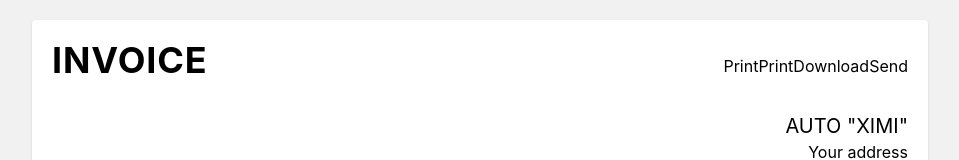
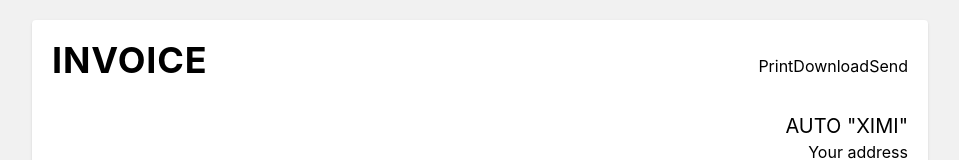
Before and after one commit to granitnebiu/generate-invoice, a React (Create React App) app: page / in a window 1280 px wide. Shown: the top 160 px of the page, without its empty margins (160-1119 px from the left). Built offline with nearby package versions, Linux system fonts and the light colour scheme.

Commit message:
separated into components

```diff
--- a/jsconfig.json
+++ b/jsconfig.json
@@ -3,7 +3,7 @@
       "baseUrl": ".",
       "paths": {
         "~/*": ["/*"],
-        "@/*": ["components/*"]
+        "@/*": ["src/components/*"]
       }
     }
   }
--- a/src/App.js
+++ b/src/App.js
@@ -1,95 +1,26 @@
+import ClientDetails from "src/components/ClientDetails";
+import Date from "src/components/Date";
+import Footer from "src/components/Footer";
+import Header from "src/components/Header";
+import MainDetails from "src/components/MainDetails";
+import Notes from "src/components/Notes";
+import Table from "src/components/Table";
+
 export default function App() {
-  const handlePrint = () => {};
+  const handlePrint = () => {
+    window.print();
+  };
+
   return (
     <>
       <main className="m-5 rounded bg-white p-5 shadow xl:mx-auto xl:max-w-4xl">
-        <header className="mb-5 flex flex-col items-center justify-center  xl:flex-row xl:justify-between  ">
-          <div>
-            <h1 className="mb-3 text-4xl font-bold uppercase tracking-wide">Invoice</h1>
-          </div>
-          <div>
-            <ul className="flex flex-wrap items-center justify-between">
-              <li>
-                <button onClick={handlePrint} className="btn btn-print">
-                  Print
-                </button>
-              </li>
-              <li>
-                <button onClick={handlePrint} className="btn btn-download">
-                  Print
-                </button>
-                Download
-              </li>
-              <li>
-                <button onClick={handlePrint} className="btn btn-send">
-                  Send
-                </button>
-              </li>
-            </ul>
-          </div>
-        </header>
-        <section className="flex flex-col items-end justify-end">
-          {/* <input type="text" name="text" id="text" placeholder="enter your name" required /> */}
-          <h2 className="text-xl uppercase">Auto "Ximi"</h2>
-          <p>Your address</p>
-        </section>
-        {/* client details  */}
-        <section className="mt-5">
-          {/* <input type="text" name="text" id="text" placeholder="enter your name" required /> */}
-          <h2 className="text-xl uppercase">Client's Name</h2>
-          <p>Client's address</p>
-        </section>
-        {/* dates */}
-        <article className="my-5 flex items-end justify-end">
-          <ul className="">
-            <li className="space-x-2">
-              <span className="font-bold">Invoice Number:</span>
-              <span>Invoice Number</span>
-            </li>
-            <li className="space-x-2">
-              <span className="font-bold">Invoice Date:</span>
-              <span>Invoice Date</span>
-            </li>
-            <li className="space-x-2">
-              <span className="font-bold">Due Date:</span>
-              <span>11.03.1994</span>
-            </li>
-          </ul>
-        </article>
-        {/* table */}
-        <div className="my-5">This is the table</div>
-        {/* notes */}
-        <section className="mb-5">
-          <p>Notes to the client ...</p>
-        </section>
-        <footer>
-          <ul className="flex flex-wrap items-center justify-center space-x-2">
-            <li className="space-x-1">
-              <span className="font-bold">Your Name:</span>
-              <span>Auto "ximi"</span>
-            </li>
-            <li className="space-x-2">
-              <span className="font-bold">Your Email:</span>
-              <span>autoximi@gmail.com</span>
-            </li>
-            <li className="space-x-2">
-              <span className="font-bold">Bank:</span>
-              <span>Bank Account</span>
-            </li>
-            <li className="space-x-2">
-              <span className="font-bold">Account holder:</span>
-              <span>175464651000548</span>
-            </li>
-            <li className="space-x-2">
-              <span className="font-bold">Account number:</span>
-              <span>175464651000548</span>
-            </li>
-            <li className="space-x-2">
-              <span className="font-bold">Website:</span>
-              <span>https://www.autoximi.com</span>
-            </li>
-          </ul>
-        </footer>
+        <Header handlePrint={handlePrint} />
+        <MainDetails />
+        <ClientDetails />
+        <Date />
+        <Table />
+        <Notes />
+        <Footer />
       </main>
     </>
   );
--- /dev/null
+++ b/src/components/ClientDetails.js
@@ -0,0 +1,12 @@
+import React from "react";
+
+export default function ClientDetails() {
+  return (
+    <>
+      <section className="mt-5">
+        <h2 className="text-xl uppercase">Client's Name</h2>
+        <p>Client's address</p>
+      </section>
+    </>
+  );
+}
--- /dev/null
+++ b/src/components/Date.js
@@ -0,0 +1,24 @@
+import React from "react";
+
+export default function Date() {
+  return (
+    <>
+      <article className="my-5 flex items-end justify-end">
+        <ul className="">
+          <li className="space-x-2">
+            <span className="font-bold">Invoice Number:</span>
+            <span>Invoice Number</span>
+          </li>
+          <li className="space-x-2">
+            <span className="font-bold">Invoice Date:</span>
+            <span>Invoice Date</span>
+          </li>
+          <li className="space-x-2">
+            <span className="font-bold">Due Date:</span>
+            <span>11.03.1994</span>
+          </li>
+        </ul>
+      </article>
+    </>
+  );
+}
--- /dev/null
+++ b/src/components/Footer.js
@@ -0,0 +1,36 @@
+import React from "react";
+
+export default function Footer() {
+  return (
+    <>
+      <footer>
+        <ul className="flex flex-wrap items-center justify-center space-x-2">
+          <li className="space-x-1">
+            <span className="font-bold">Your Name:</span>
+            <span>Auto "ximi"</span>
+          </li>
+          <li className="space-x-2">
+            <span className="font-bold">Your Email:</span>
+            <span>autoximi@gmail.com</span>
+          </li>
+          <li className="space-x-2">
+            <span className="font-bold">Bank:</span>
+            <span>Bank Account</span>
+          </li>
+          <li className="space-x-2">
+            <span className="font-bold">Account holder:</span>
+            <span>175464651000548</span>
+          </li>
+          <li className="space-x-2">
+            <span className="font-bold">Account number:</span>
+            <span>175464651000548</span>
+          </li>
+          <li className="space-x-2">
+            <span className="font-bold">Website:</span>
+            <span>https://www.autoximi.com</span>
+          </li>
+        </ul>
+      </footer>
+    </>
+  );
+}
--- /dev/null
+++ b/src/components/Header.js
@@ -0,0 +1,32 @@
+import React from "react";
+
+export default function Header({ handlePrint }) {
+  return (
+    <>
+      <header className="mb-5 flex flex-col items-center justify-center  xl:flex-row xl:justify-between  ">
+        <div>
+          <h1 className="mb-3 text-4xl font-bold uppercase tracking-wide">Invoice</h1>
+        </div>
+        <div>
+          <ul className="flex flex-wrap items-center justify-between">
+            <li>
+              <button onClick={handlePrint} className="btn btn-print">
+                Print
+              </button>
+            </li>
+            <li>
+              <button onClick={handlePrint} className="btn btn-download">
+                Download
+              </button>
+            </li>
+            <li>
+              <button onClick={handlePrint} className="btn btn-send">
+                Send
+              </button>
+            </li>
+          </ul>
+        </div>
+      </header>
+    </>
+  );
+}
--- /dev/null
+++ b/src/components/MainDetails.js
@@ -0,0 +1,13 @@
+import React from "react";
+
+export default function MainDetails() {
+  return (
+    <>
+      <section className="flex flex-col items-end justify-end">
+        {/* <input type="text" name="text" id="text" placeholder="enter your name" required /> */}
+        <h2 className="text-xl uppercase">Auto "Ximi"</h2>
+        <p>Your address</p>
+      </section>
+    </>
+  );
+}
--- /dev/null
+++ b/src/components/Notes.js
@@ -0,0 +1,11 @@
+import React from "react";
+
+export default function Notes() {
+  return (
+    <>
+      <section className="mb-5">
+        <p>Notes to the client ...</p>
+      </section>
+    </>
+  );
+}
--- /dev/null
+++ b/src/components/Table.js
@@ -0,0 +1,9 @@
+import React from "react";
+
+export default function Table() {
+  return (
+    <>
+      <table className="my-5">This is the table</table>
+    </>
+  );
+}
```
